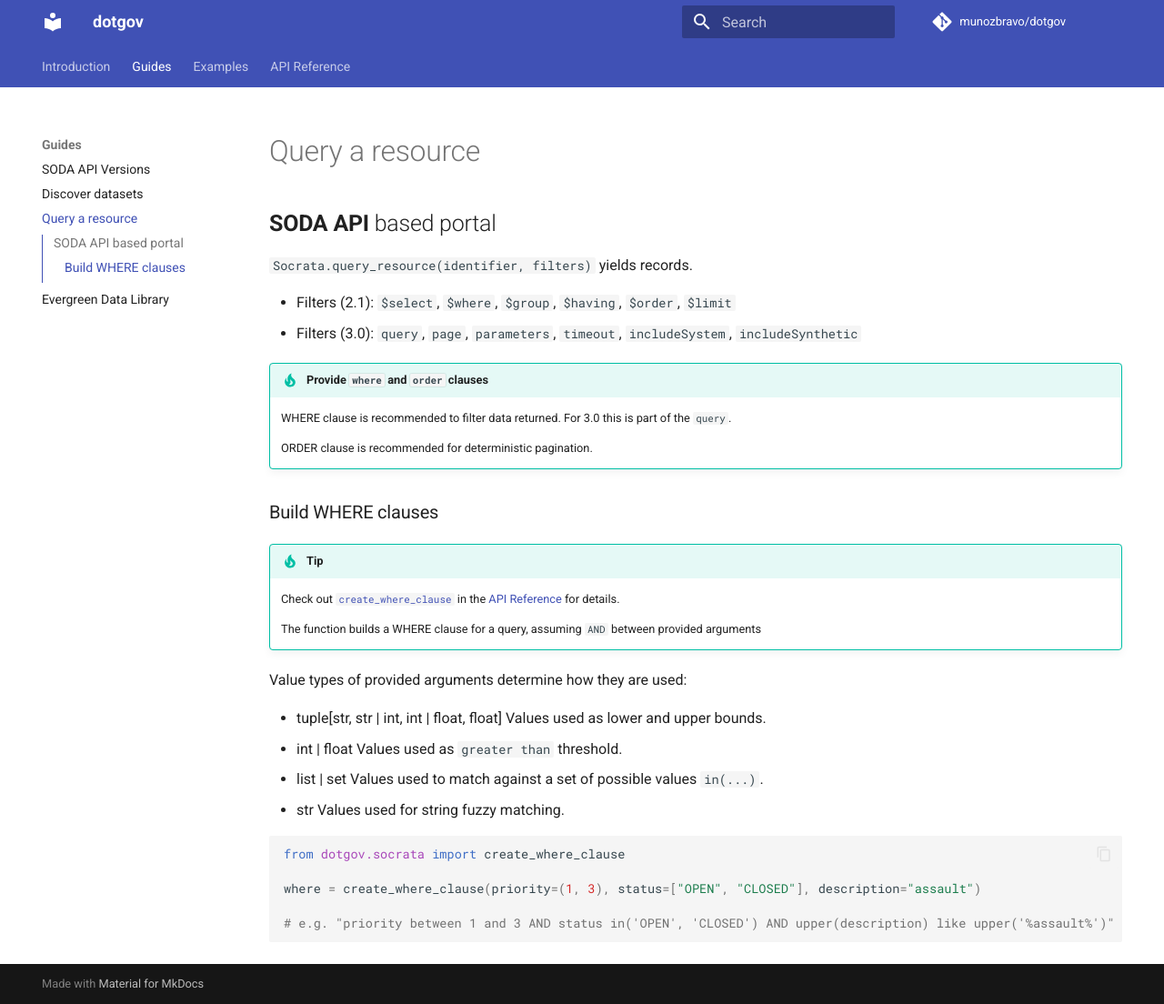
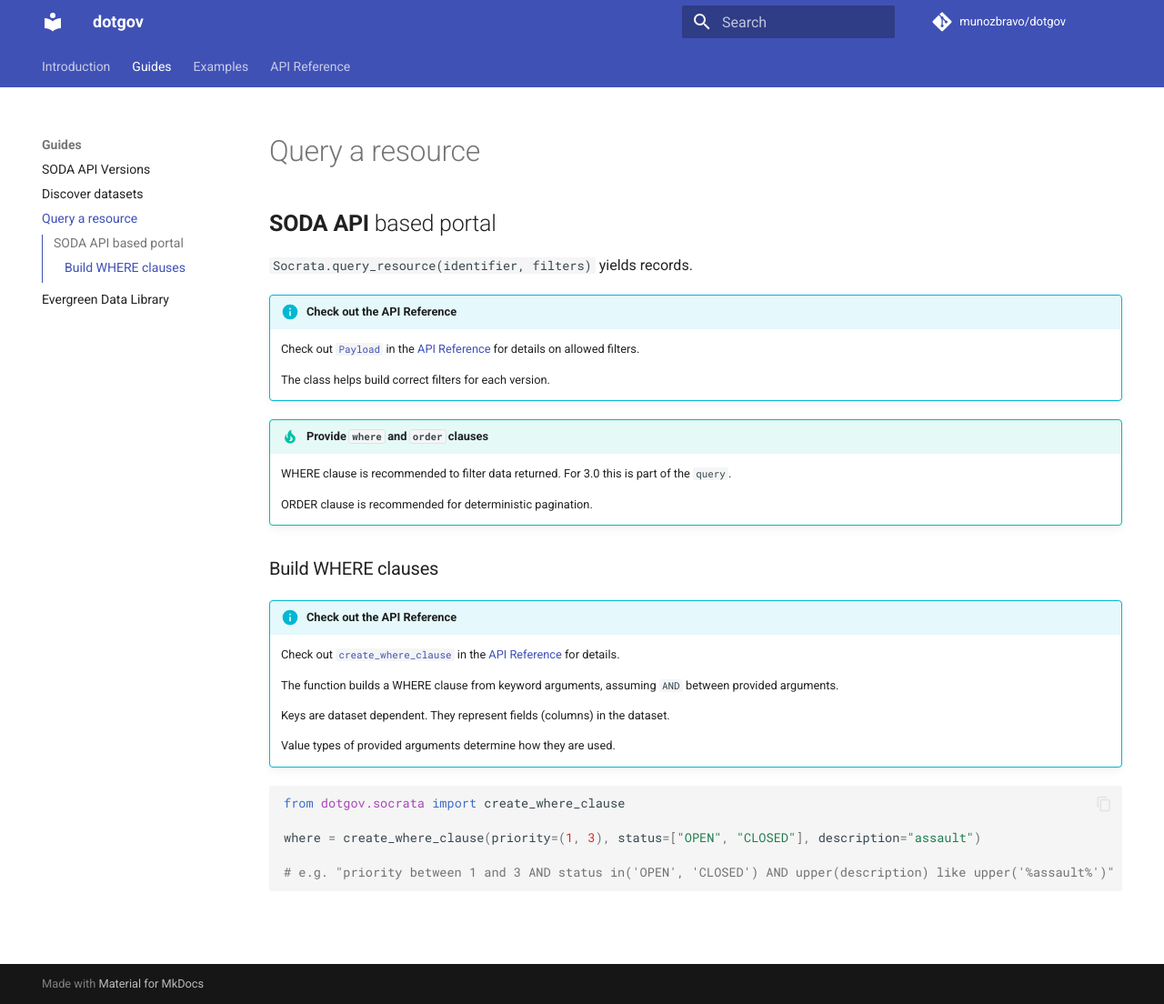
Before and after one commit to munozbravo/dotgov, an MkDocs documentation site: the page built from docs/guides/query-resource.md, in a window 1280 px wide and 1104 px high. Shown: the whole window at 91% size. Built offline with MkDocs 1.6.1 and Material for MkDocs 9.7.7, drawn with Linux system fonts in a browser that asks for light colours; comment, search, counter and statistics services are not loaded.

Commit message:
Includes reference to Payload in query-resource page.

````diff
--- a/docs/guides/query-resource.md
+++ b/docs/guides/query-resource.md
@@ -4,8 +4,11 @@
 
 `Socrata.query_resource(identifier, filters)` yields records.
 
-- Filters (2.1): `$select`, `$where`, `$group`, `$having`, `$order`, `$limit`
-- Filters (3.0): `query`, `page`, `parameters`, `timeout`, `includeSystem`, `includeSynthetic`
+<!-- prettier-ignore -->
+!!! info "Check out the API Reference"
+    Check out [`Payload`](../api/socrata.md#dotgov.socrata.Payload) in the [API Reference](../api/socrata.md) for details on allowed filters.
+
+    The class helps build correct filters for each version.
 
 <!-- prettier-ignore -->
 !!! tip "Provide `where` and `order` clauses"
@@ -16,21 +19,14 @@
 ### Build WHERE clauses
 
 <!-- prettier-ignore -->
-!!! tip "Tip"
+!!! info "Check out the API Reference"
     Check out [`create_where_clause`](../api/socrata.md#dotgov.socrata.create_where_clause) in the [API Reference](../api/socrata.md) for details.
 
-    The function builds a WHERE clause for a query, assuming `AND` between provided arguments
+    The function builds a WHERE clause from keyword arguments, assuming `AND` between provided arguments.
 
-Value types of provided arguments determine how they are used:
+    Keys are dataset dependent. They represent fields (columns) in the dataset.
 
-- tuple[str, str | int, int | float, float]
-  Values used as lower and upper bounds.
-- int | float
-  Values used as `greater than` threshold.
-- list | set
-  Values used to match against a set of possible values `in(...)`.
-- str
-  Values used for string fuzzy matching.
+    Value types of provided arguments determine how they are used.
 
 ```python
 from dotgov.socrata import create_where_clause
````
